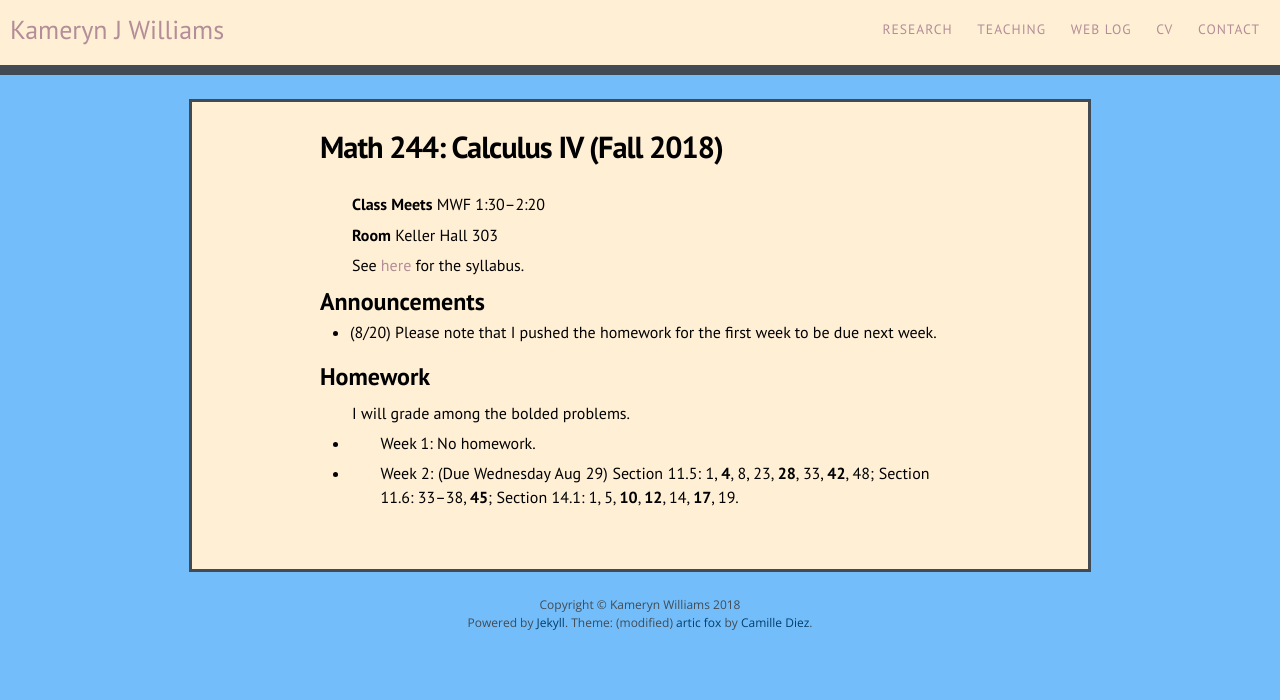
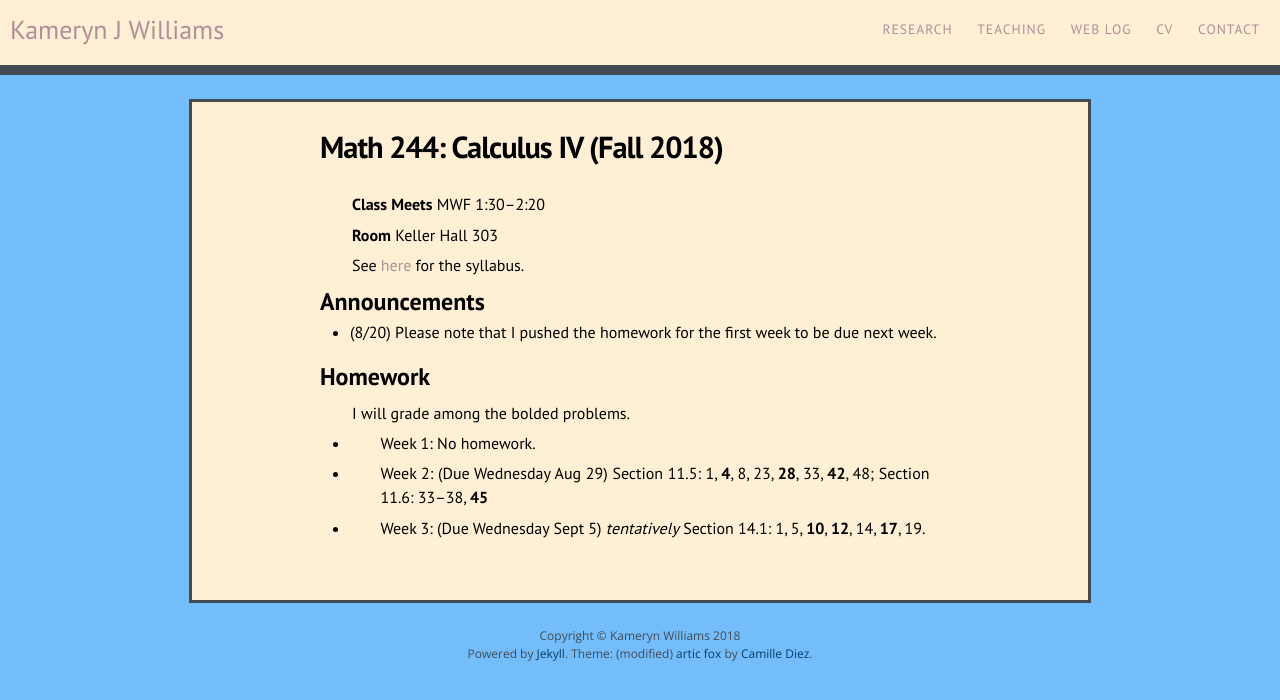
Before and after one commit to kamerynjw/kamerynjw.github.io, a Jekyll site: the page built from teaching/2018/math244.md, in a window 1280 px wide. Shown: the top 700 px of the page. Built offline with Jekyll 4.4.1, drawn with Linux system fonts in a browser that asks for light colours; nearby versions of some CDN libraries.

Commit message:
homework fix

```diff
--- a/teaching/2018/math244.md
+++ b/teaching/2018/math244.md
@@ -22,4 +22,6 @@
 
 * Week 1: No homework.
 
-* Week 2: (Due Wednesday Aug 29) Section 11.5: 1, **4**, 8, 23, **28**, 33, **42**, 48; Section 11.6: 33–38, **45**; Section 14.1: 1, 5, **10**, **12**, 14, **17**, 19.
+* Week 2: (Due Wednesday Aug 29) Section 11.5: 1, **4**, 8, 23, **28**, 33, **42**, 48; Section 11.6: 33–38, **45**
+
+* Week 3: (Due Wednesday Sept 5) *tentatively* Section 14.1: 1, 5, **10**, **12**, 14, **17**, 19.
```
